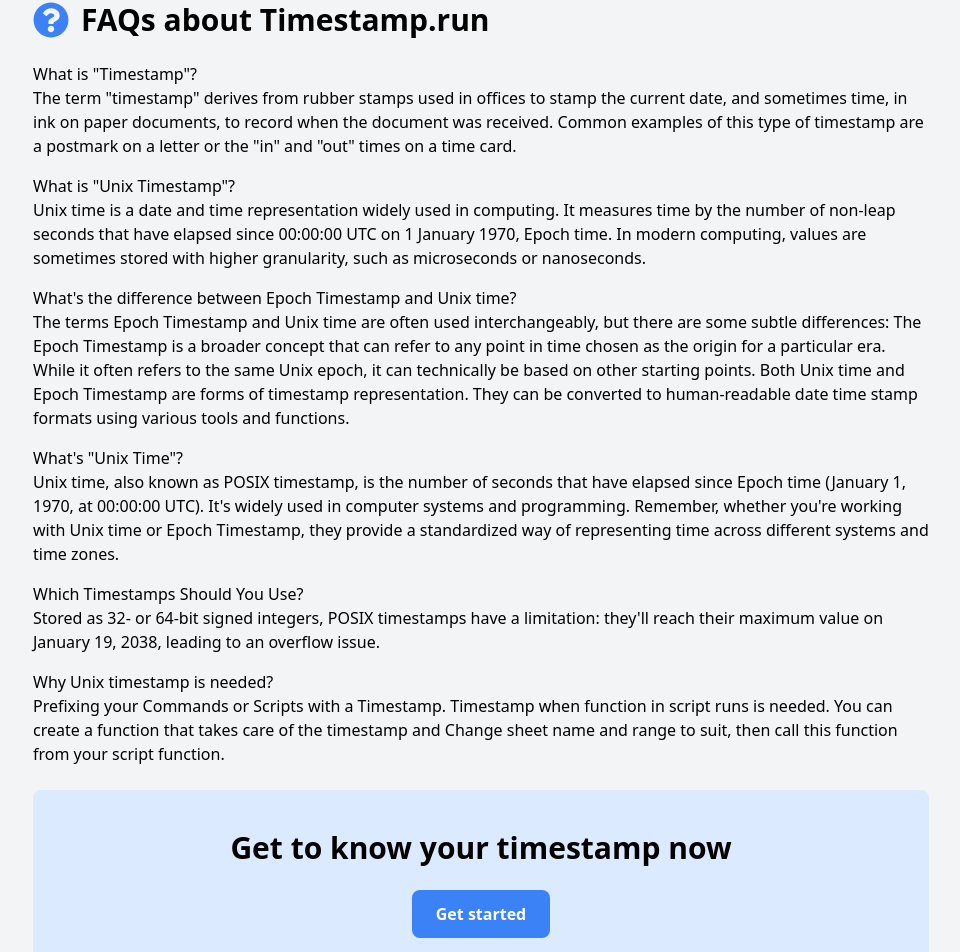
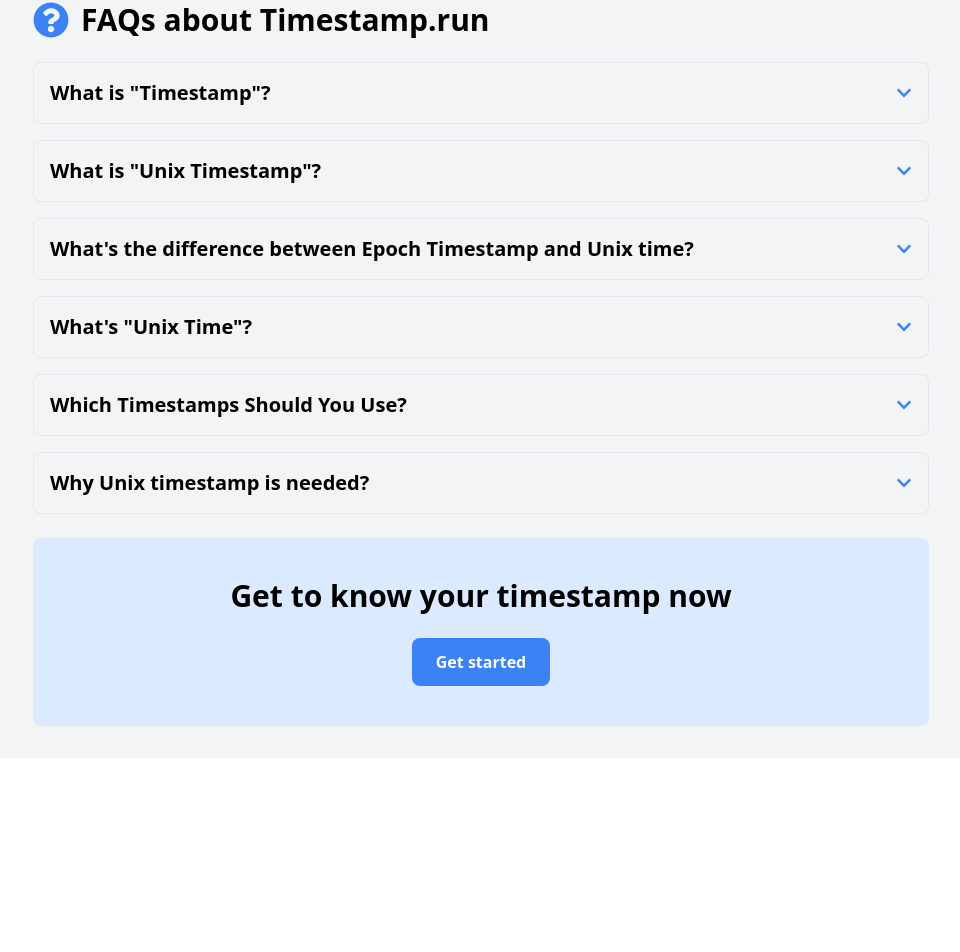
Before and after one commit to qiayue/timestamp.run, a Next.js app: page / in a window 1280 px wide. Shown: the part 4060-5012 px from the top of the page, without its empty margins (159-1119 px from the left). After the commit the page ends 4818 px from the top, so only its background shows below. Built offline with nearby package versions, Linux system fonts and the light colour scheme.

Commit message:
删除多余代码文件

```diff
--- a/src/components/RealtimeConverter.tsx
+++ b/src/components/RealtimeConverter.tsx
@@ -1,8 +1,45 @@
-import React from 'react'
+import React, { useState } from 'react'
 import { Helmet } from 'react-helmet'
-import { FaRegClock, FaCalendarAlt, FaExchangeAlt, FaInfoCircle, FaLightbulb, FaHistory, FaQuestionCircle } from 'react-icons/fa'
+import { FaRegClock, FaCalendarAlt, FaExchangeAlt, FaInfoCircle, FaLightbulb, FaHistory, FaQuestionCircle, FaChevronDown, FaChevronUp } from 'react-icons/fa'
 
 const RealtimeConverter: React.FC = () => {
+  const [openQuestions, setOpenQuestions] = useState<number[]>([])
+
+  const toggleQuestion = (index: number) => {
+    setOpenQuestions(prev =>
+      prev.includes(index)
+        ? prev.filter(i => i !== index)
+        : [...prev, index]
+    )
+  }
+
+  const faqData = [
+    {
+      question: "What is \"Timestamp\"?",
+      answer: "The term \"timestamp\" derives from rubber stamps used in offices to stamp the current date, and sometimes time, in ink on paper documents, to record when the document was received. Common examples of this type of timestamp are a postmark on a letter or the \"in\" and \"out\" times on a time card."
+    },
+    {
+      question: "What is \"Unix Timestamp\"?",
+      answer: "Unix time is a date and time representation widely used in computing. It measures time by the number of non-leap seconds that have elapsed since 00:00:00 UTC on 1 January 1970, Epoch time. In modern computing, values are sometimes stored with higher granularity, such as microseconds or nanoseconds."
+    },
+    {
+      question: "What's the difference between Epoch Timestamp and Unix time?",
+      answer: "The terms Epoch Timestamp and Unix time are often used interchangeably, but there are some subtle differences: The Epoch Timestamp is a broader concept that can refer to any point in time chosen as the origin for a particular era. While it often refers to the same Unix epoch, it can technically be based on other starting points. Both Unix time and Epoch Timestamp are forms of timestamp representation. They can be converted to human-readable date time stamp formats using various tools and functions."
+    },
+    {
+      question: "What's \"Unix Time\"?",
+      answer: "Unix time, also known as POSIX timestamp, is the number of seconds that have elapsed since Epoch time (January 1, 1970, at 00:00:00 UTC). It's widely used in computer systems and programming. Remember, whether you're working with Unix time or Epoch Timestamp, they provide a standardized way of representing time across different systems and time zones."
+    },
+    {
+      question: "Which Timestamps Should You Use?",
+      answer: "Stored as 32- or 64-bit signed integers, POSIX timestamps have a limitation: they'll reach their maximum value on January 19, 2038, leading to an overflow issue."
+    },
+    {
+      question: "Why Unix timestamp is needed?",
+      answer: "Prefixing your Commands or Scripts with a Timestamp. Timestamp when function in script runs is needed. You can create a function that takes care of the timestamp and Change sheet name and range to suit, then call this function from your script function."
+    }
+  ]
+
   return (
     <div className="max-w-4xl mx-auto">
       <Helmet>
@@ -120,44 +157,28 @@
               <FaQuestionCircle className="text-4xl mr-3 text-blue-500" />
               <h2 className="text-3xl font-bold">FAQs about Timestamp.run</h2>
             </div>
-            <ol className="list-none space-y-4">
-              <li className="flex">
-                <div>
-                  <h3 className="inline">What is "Timestamp"?</h3>
-                  <p>The term "timestamp" derives from rubber stamps used in offices to stamp the current date, and sometimes time, in ink on paper documents, to record when the document was received. Common examples of this type of timestamp are a postmark on a letter or the "in" and "out" times on a time card.</p>
+            <div className="space-y-4">
+              {faqData.map((item, index) => (
+                <div key={index} className="border border-gray-200 rounded-lg">
+                  <button
+                    className="w-full text-left p-4 flex justify-between items-center focus:outline-none"
+                    onClick={() => toggleQuestion(index)}
+                  >
+                    <h3 className="text-xl font-semibold">{item.question}</h3>
+                    {openQuestions.includes(index) ? (
+                      <FaChevronUp className="text-blue-500" />
+                    ) : (
+                      <FaChevronDown className="text-blue-500" />
+                    )}
+                  </button>
+                  {openQuestions.includes(index) && (
+                    <div className="p-4 bg-gray-50">
+                      <p className="text-gray-600">{item.answer}</p>
+                    </div>
+                  )}
                 </div>
-              </li>
-              <li className="flex">
-                <div>
-                  <h3 className="inline">What is "Unix Timestamp"?</h3>
-                  <p>Unix time is a date and time representation widely used in computing. It measures time by the number of non-leap seconds that have elapsed since 00:00:00 UTC on 1 January 1970, Epoch time. In modern computing, values are sometimes stored with higher granularity, such as microseconds or nanoseconds.</p>
-                </div>
-              </li>
-              <li className="flex">
-                <div>
-                  <h3 className="inline">What's the difference between Epoch Timestamp and Unix time?</h3>
-                  <p>The terms Epoch Timestamp and Unix time are often used interchangeably, but there are some subtle differences: The Epoch Timestamp is a broader concept that can refer to any point in time chosen as the origin for a particular era. While it often refers to the same Unix epoch, it can technically be based on other starting points. Both Unix time and Epoch Timestamp are forms of timestamp representation. They can be converted to human-readable date time stamp formats using various tools and functions.</p>
-                </div>
-              </li>
-              <li className="flex">
-                <div>
-                  <h3 className="inline">What's "Unix Time"?</h3>
-                  <p>Unix time, also known as POSIX timestamp, is the number of seconds that have elapsed since Epoch time (January 1, 1970, at 00:00:00 UTC). It's widely used in computer systems and programming. Remember, whether you're working with Unix time or Epoch Timestamp, they provide a standardized way of representing time across different systems and time zones.</p>
-                </div>
-              </li>
-              <li className="flex">
-                <div>
-                  <h3 className="inline">Which Timestamps Should You Use?</h3>
-                  <p>Stored as 32- or 64-bit signed integers, POSIX timestamps have a limitation: they'll reach their maximum value on January 19, 2038, leading to an overflow issue.</p>
-                </div>
-              </li>
-              <li className="flex">
-                <div>
-                  <h3 className="inline">Why Unix timestamp is needed?</h3>
-                  <p>Prefixing your Commands or Scripts with a Timestamp. Timestamp when function in script runs is needed. You can create a function that takes care of the timestamp and Change sheet name and range to suit, then call this function from your script function.</p>
-                </div>
-              </li>
-            </ol>
+              ))}
+            </div>
           </section>
 
           <section className="mt-12 text-center py-10 bg-blue-100 rounded-lg">
--- a/src/pages/DateToTimestampConverter.tsx
+++ /dev/null
@@ -1,56 +0,0 @@
-import React from 'react'
-import { Helmet } from 'react-helmet'
-import DateToTimestampConverterComponent from '../components/DateToTimestampConverter'
-
-const DateToTimestampConverter: React.FC = () => {
-  return (
-    <div className="max-w-4xl mx-auto">
-      <Helmet>
-        <title>Date to Timestamp Converter | Timestamp.run</title>
-        <meta name="description" content="Convert dates to Unix timestamps. Perfect for developers working with time-based data and calculations." />
-        <link rel="canonical" href="https://timestamp.run/date-to-timestamp" />
-      </Helmet>
-      <h1 className="text-3xl font-bold mb-6">Date to Timestamp Converter</h1>
-      <DateToTimestampConverterComponent />
-
-      <section className="mt-12">
-        <h2 className="text-2xl font-semibold mb-4">How It Works</h2>
-        <p className="mb-4">
-          The Date to Timestamp Converter allows you to input a date and time in the format YYYY-MM-DD HH:MM:SS,
-          and it will convert it to a Unix timestamp. This timestamp represents the number of seconds that have
-          elapsed since January 1, 1970 (midnight UTC/GMT).
-        </p>
-      </section>
-
-      <section className="mt-8">
-        <h2 className="text-2xl font-semibold mb-4">Features</h2>
-        <ul className="list-disc pl-5 space-y-2">
-          <li>Convert any date and time to a Unix timestamp</li>
-          <li>Input validation to ensure correct date format</li>
-          <li>Instant conversion without page reload</li>
-          <li>Support for dates from 1970 onwards</li>
-        </ul>
-      </section>
-
-      <section className="mt-8">
-        <h2 className="text-2xl font-semibold mb-4">FAQs</h2>
-        <div className="space-y-4">
-          <div>
-            <h3 className="font-semibold">What is the correct format for entering dates?</h3>
-            <p>Enter dates in the format YYYY-MM-DD HH:MM:SS, for example: 2023-05-15 14:30:00</p>
-          </div>
-          <div>
-            <h3 className="font-semibold">Can I convert dates before 1970?</h3>
-            <p>This converter is designed for dates from January 1, 1970 onwards. Dates before 1970 will result in negative timestamps, which are not supported by this tool.</p>
-          </div>
-          <div>
-            <h3 className="font-semibold">What time zone is used for the conversion?</h3>
-            <p>The converter assumes all input dates are in UTC (Coordinated Universal Time).</p>
-          </div>
-        </div>
-      </section>
-    </div>
-  )
-}
-
-export default DateToTimestampConverter
--- a/src/pages/timestamp-to-date.tsx
+++ b/src/pages/timestamp-to-date.tsx
@@ -7,6 +7,7 @@
       <Head>
         <title>Timestamp to Date Converter | Timestamp.run</title>
         <meta name="description" content="Convert Unix timestamps to human-readable dates. Easy-to-use tool for developers and time management." />
+        <link rel="canonical" href="https://timestamp.run/timestamp-to-date" />
       </Head>
       <h1 className="text-3xl font-bold mb-6">Timestamp to Date Converter</h1>
       <TimestampToDateConverterComponent />
```
Also changed, not shown: src/pages/DetailedDateToTimestampConverter.tsx (deleted, +0 -57 lines), src/pages/TimestampToDateConverter.tsx (deleted, +0 -57 lines).
